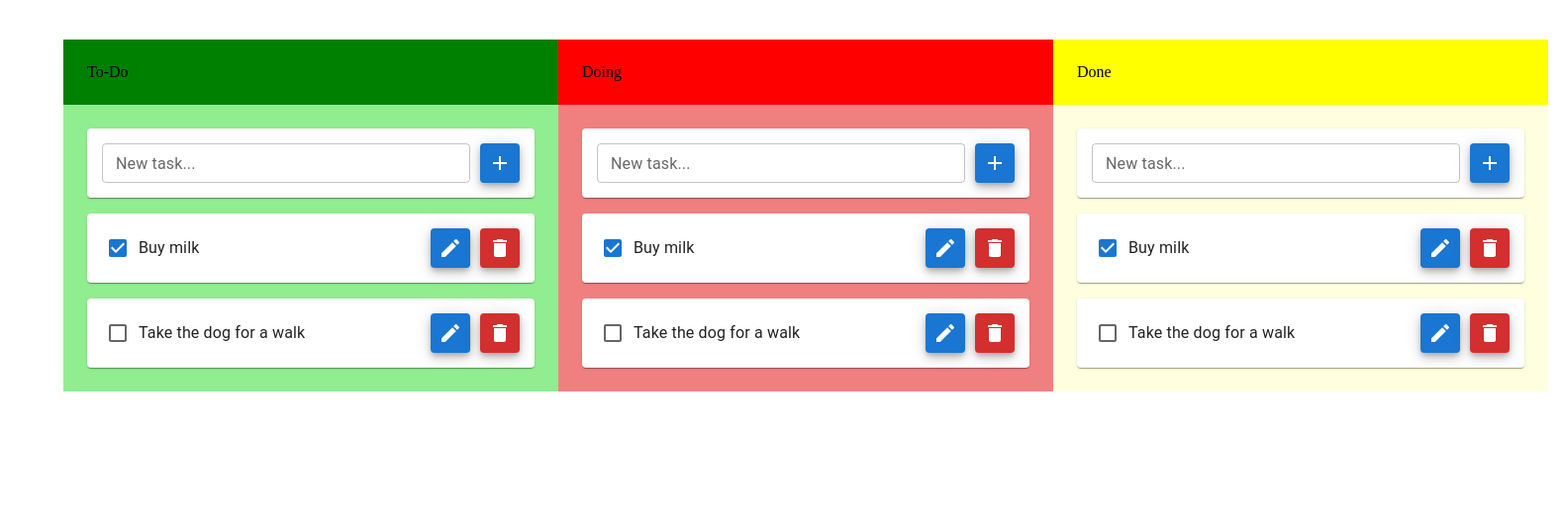
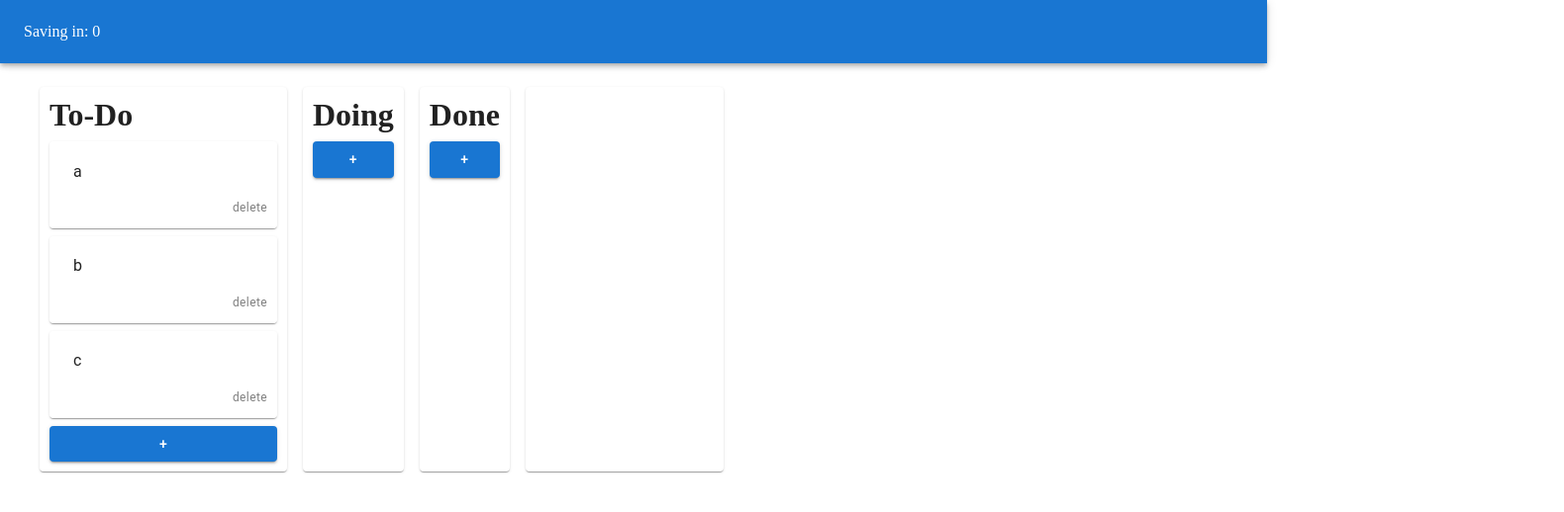
Before and after one commit to richard-nagy/task_manager, a React (Create React App) app: page / in a window 1280 px wide. Shown: the top 518 px of the page at 99% size, 1580 px wide, since content can reach past the window. Built offline with nearby package versions, Linux system fonts and the light colour scheme.

Commit message:
Remove styling, add functions to handle tasks

```diff
--- a/src/App.js
+++ b/src/App.js
@@ -1,21 +1,105 @@
+import { AppBar, Box, Button, CircularProgress, Paper, Toolbar, Typography } from "@mui/material";
 import { Container, Stack } from "@mui/system";
-import React, { useState } from "react";
+import React, { createContext, useEffect, useState } from "react";
 import TaskList from "./components/TaskList";
 
+const Context = createContext("Default Value");
+let id = 0;
+
 function App() {
-    const [columns, setColumns] = useState([
-        { id: "0", title: "To-Do", bgColor: { main: "lightgreen", second: "green" } },
-        { id: "0", title: "Doing", bgColor: { main: "lightcoral", second: "red" } },
-        { id: "0", title: "Done", bgColor: { main: "lightyellow", second: "yellow" } },
+    const [time, setTime] = useState(5);
+    const [taskLists, setTaskLists] = useState([
+        {
+            id: `list${id++}`,
+            title: "To-Do",
+            tasks: [
+                { id: `task${id++}`, description: "a" },
+                { id: `task${id++}`, description: "b" },
+                { id: `task${id++}`, description: "c" },
+            ],
+            bgColor: { main: "lightgreen", second: "green" },
+        },
+        {
+            id: `list${id++}`,
+            title: "Doing",
+            tasks: [],
+            bgColor: { main: "lightcoral", second: "red" },
+        },
+        {
+            id: `list${id++}`,
+            title: "Done",
+            tasks: [],
+            bgColor: { main: "lightyellow", second: "yellow" },
+        },
     ]);
 
+    function refreshClock() {
+        setTime((old) => (old > 0 ? old - 1 : old));
+    }
+
+    useEffect(() => {
+        const timerId = setInterval(refreshClock, 1000);
+        return function cleanup() {
+            clearInterval(timerId);
+        };
+    }, []);
+
+    useEffect(() => {
+        if (time === 0) {
+            console.log("saved");
+            // TODO: Upload changes to database
+        }
+    }, [time]);
+
+    const changeListsTasks = (type, taskIndex, listIndex, task) => {
+        setTime(5);
+
+        const newLists = taskLists;
+        console.log(taskLists);
+
+        switch (type) {
+            case "add":
+                newLists[listIndex].tasks.push({ id: `task${id++}`, description: task });
+                setTaskLists(newLists);
+                break;
+            case "edit":
+                newLists[listIndex].tasks[taskIndex] = task;
+                setTaskLists(newLists);
+                break;
+            case "delete":
+                newLists[listIndex].tasks = newLists[listIndex].tasks.filter(
+                    (_, i) => i !== taskIndex
+                );
+                setTaskLists(newLists);
+                break;
+            default:
+                break;
+        }
+    };
+
     return (
-        <Stack direction="row" p={5} sx={{ width: "max-content" }}>
-            {columns.map((e) => {
-                return <TaskList key={e.id} title={e.title} bgColor={e.bgColor} />;
-            })}
-        </Stack>
+        <Context.Provider value={changeListsTasks}>
+            <Box mt={6}>
+                <AppBar position="fixed">
+                    <Toolbar>
+                        <Typography variant="static" component="div">
+                            Saving in: {time}
+                        </Typography>
+                    </Toolbar>
+                </AppBar>
+            </Box>
+            <Stack direction="row" p={5} sx={{ width: "max-content" }} spacing={2}>
+                {taskLists.map((list, i) => {
+                    return <TaskList list={list} listIndex={i} />;
+                })}
+                <Container
+                    component={Paper}
+                    sx={{ width: "200px", bacgkroundColor: "red", margin: "5px" }}
+                ></Container>
+            </Stack>
+        </Context.Provider>
     );
 }
 
 export default App;
+export { Context };
--- a/src/components/Task.js
+++ b/src/components/Task.js
@@ -1,5 +1,13 @@
-import { Checkbox, Grid, Stack, TextField } from "@mui/material";
-import React, { useState } from "react";
+import {
+    Checkbox,
+    Grid,
+    Link,
+    Stack,
+    TextareaAutosize,
+    TextField,
+    Typography,
+} from "@mui/material";
+import React, { createContext, useContext, useState } from "react";
 import { ContainerPaper } from "../styles/common/Paper";
 import DeleteIcon from "@mui/icons-material/Delete";
 import EditIcon from "@mui/icons-material/Edit";
@@ -8,67 +16,62 @@ import SaveIcon from "@mui/icons-material/Save";
 import MuiFab from "../styles/common/Fab";
 import { TextContainer } from "../styles/Task";
 import { ButtonStack, ResponsiveStack } from "../styles/common/Stack";
+import styled from "@emotion/styled";
+import { Context } from "../App";
 
-const Task = ({ item, removeTodo, updateTodo }) => {
-    const [edit, setEdit] = useState(false);
-    const [text, setText] = useState(item.text);
+const CssTextField = styled(TextField)({
+    "& .MuiOutlinedInput-root": {
+        "&.Mui-focused": {
+            backgroundColor: "#FFFFFF80",
+            border: "none",
+        },
+        "&:hover": {
+            backgroundColor: "#FFFFFFB3",
+        },
+        "& fieldset": {
+            border: "none",
+        },
+    },
+});
 
-    const handleSave = (done) => {
-        updateTodo(item.id, { id: item.id, text: text, done: done });
-        setEdit(false);
+const Task = ({ task, taskIndex, listIndex }) => {
+    const [editedTask, setEditedTask] = useState({ id: task.id, description: task.description });
+
+    const changeListsTasks = useContext(Context);
+
+    const handleTextboxInput = (e) => {
+        setEditedTask((oldTask) => ({ ...oldTask, description: e.target.value }));
+        changeListsTasks("edit", taskIndex, listIndex, editedTask);
     };
 
-    const handleCancel = () => {
-        setText(item.text);
-        setEdit(false);
-    };
-
-    const handleChange = (e) => {
-        setText(e.target.value);
-    };
-
-    const handleDelete = (e) => {
-        removeTodo(item.id);
-    };
-
-    const TaskContent = () => {
-        if (edit) {
-            return (
-                <>
-                    <TextField value={text} onChange={(e) => handleChange(e)} />
-                    <MuiFab tooltip="Save" color="success" onClick={() => handleSave(item.done)}>
-                        <SaveIcon />
-                    </MuiFab>
-                    <MuiFab tooltip="Cancel" color="error" onClick={handleCancel}>
-                        <CancelIcon />
-                    </MuiFab>
-                </>
-            );
-        }
-
-        return (
-            <>
-                <Stack direction="row" justifyContent="flexStart" alignItems="center" width={1}>
-                    <Checkbox checked={item.done} onChange={() => handleSave(!item.done)} />
-                    <TextContainer>{item.text}</TextContainer>
-                </Stack>
-                <ButtonStack>
-                    <MuiFab tooltip="Edit" color="primary" onClick={() => setEdit(true)}>
-                        <EditIcon />
-                    </MuiFab>
-                    <MuiFab tooltip="Delete" color="error" onClick={handleDelete}>
-                        <DeleteIcon />
-                    </MuiFab>
-                </ButtonStack>
-            </>
-        );
+    const handleDeleteClick = () => {
+        changeListsTasks("delete", taskIndex, listIndex);
     };
 
     return (
         <ContainerPaper>
-            <ResponsiveStack direction="row" alignItems="center">
-                {TaskContent()}
-            </ResponsiveStack>
+            <Stack direction="column" alignItems="flex-end">
+                <CssTextField
+                    multiline
+                    value={editedTask.description}
+                    onChange={(e) => handleTextboxInput(e)}
+                    maxRows={6}
+                />
+                <Typography
+                    variant="caption"
+                    mt={1}
+                    sx={{
+                        color: "gray",
+                        ":hover": {
+                            cursor: "pointer",
+                            textDecoration: "underline",
+                        },
+                    }}
+                    onClick={handleDeleteClick}
+                >
+                    delete
+                </Typography>
+            </Stack>
         </ContainerPaper>
     );
 };
--- a/src/components/TaskForm.js
+++ b/src/components/TaskForm.js
@@ -1,39 +1,60 @@
-import { TextField } from "@mui/material";
+import { Button, Fab, Paper, TextField } from "@mui/material";
 import { Stack } from "@mui/system";
-import React, { useState } from "react";
-import MuiFab from "../styles/common/Fab";
+import React, { useContext, useState } from "react";
 import AddIcon from "@mui/icons-material/Add";
-import { ContainerPaper } from "../styles/common/Paper";
-import { ResponsiveStack } from "../styles/common/Stack";
+import CloseIcon from "@mui/icons-material/Close";
+import { Context } from "../App";
+// import MuiFab from "../styles/common/Fab";
+// import { ContainerPaper } from "../styles/common/Paper";
+// import { ResponsiveStack } from "../styles/common/Stack";
 
-function TaskForm(props) {
-    const [input, setInput] = useState(props.edit ? props.edit.value : "");
+function TaskForm({ listIndex }) {
+    const [input, setInput] = useState("");
+    const [addNewTask, setAddNewTask] = useState(false);
+
+    const changeListsTasks = useContext(Context);
 
     const handleChange = (e) => {
         setInput(e.target.value);
     };
 
-    const handleSubmit = (e) => {
-        e.preventDefault();
-
-        props.onSubmit({
-            id: Math.floor(Math.random() * 10000),
-            text: input,
-        });
+    const handleClickSubmit = () => {
+        changeListsTasks("add", null, listIndex, input);
         setInput("");
+        setAddNewTask(false);
     };
 
+    const handleClickCancel = () => {
+        setInput("");
+        setAddNewTask(false);
+    };
+
+    if (!addNewTask) {
+        return (
+            <Button
+                onClick={() => {
+                    setAddNewTask(true);
+                }}
+            >
+                +
+            </Button>
+        );
+    }
+
     return (
-        <ContainerPaper>
-            <form onSubmit={handleSubmit}>
-                <ResponsiveStack>
+        <Paper>
+            <form onSubmit={handleClickSubmit}>
+                <Stack direction="row">
                     <TextField label="New task..." value={input} onChange={handleChange} />
-                    <MuiFab tooltip="Add" color="primary" onClick={handleSubmit}>
+                    <Fab tooltip="Add" color="primary" onClick={handleClickSubmit}>
                         <AddIcon />
-                    </MuiFab>
-                </ResponsiveStack>
+                    </Fab>
+                    <Fab tooltip="Add" color="error" onClick={handleClickCancel}>
+                        <CloseIcon />
+                    </Fab>
+                </Stack>
             </form>
-        </ContainerPaper>
+        </Paper>
     );
 }
 
--- a/src/components/TaskList.js
+++ b/src/components/TaskList.js
@@ -1,53 +1,29 @@
 import React, { useState } from "react";
 import Task from "./Task";
 import TaskForm from "./TaskForm";
-import { Box, Container, Typography } from "@mui/material";
+import { Box, Container, Paper, Typography } from "@mui/material";
 import { Stack } from "@mui/system";
-import { TasksContainer } from "../styles/TaskList";
+// import { TasksContainer } from "../styles/TaskList";
 
-function TaskList({ title, bgColor }) {
-    const [todos, setTodos] = useState([
-        { id: 0, text: "Buy milk", done: true },
-        { id: 1, text: "Take the dog for a walk", done: false },
-    ]);
-
-    const submitTask = (todo) => {
-        if (!todo.text || /^\s*$/.test(todo.text)) {
-            console.log("cant add empty task");
-            return;
-        }
-
-        setTodos((oldTodos) => [...oldTodos, todo]);
-    };
-
-    const updateTodo = (todoId, newItem) => {
-        setTodos((oldTodos) => oldTodos.map((item) => (item.id === todoId ? newItem : item)));
-    };
-
-    const removeTodo = (id) => {
-        const removedArr = [...todos].filter((todo) => todo.id !== id);
-        setTodos(removedArr);
-    };
-
+function TaskList({ list, listIndex }) {
     return (
-        <Container sx={{ width: "500px" }}>
-            <TasksContainer bgColor={bgColor.second}>{title}</TasksContainer>
-            <TasksContainer bgColor={bgColor.main}>
-                <Stack direction="column" spacing={2}>
-                    <TaskForm onSubmit={submitTask} />
-                    {todos.map((item) => {
+        <Paper sx={{ padding: "10px" }}>
+            <Stack direction="column" spacing={1}>
+                <h1>{list.title}</h1>
+                {list.tasks.map((task, i) => {
                     return (
                         <Task
-                                key={item.id}
-                                item={item}
-                                removeTodo={removeTodo}
-                                updateTodo={updateTodo}
+                            key={task.id}
+                            task={task}
+                            listId={list.id}
+                            taskIndex={i}
+                            listIndex={listIndex}
                         />
                     );
                 })}
+                <TaskForm listIndex={listIndex} />
             </Stack>
-            </TasksContainer>
-        </Container>
+        </Paper>
     );
 }
 
--- a/src/styles/TaskList.js
+++ b/src/styles/TaskList.js
@@ -3,16 +3,16 @@ import { Box } from "@mui/system";
 
 export const TasksContainer = ({ children, bgColor, ...rest }) => {
     return (
-        <Box
+        <Paper
             {...rest}
             sx={{
                 p: 3,
                 backgroundColor: bgColor,
-                width: "100%",
+                width: "400px",
                 maxWidth: "md",
             }}
         >
             {children}
-        </Box>
+        </Paper>
     );
 };
--- a/src/styles/common/Paper.js
+++ b/src/styles/common/Paper.js
@@ -3,4 +3,5 @@ import { Paper } from "@mui/material";
 
 export const ContainerPaper = styled(Paper)(() => ({
     padding: "10px",
+    backgroundColor: "#FFFFFFB3",
 }));
--- a/src/styles/common/Stack.js
+++ b/src/styles/common/Stack.js
@@ -16,7 +16,7 @@ export const ResponsiveStack = ({ children, ...rest }) => {
 
 export const ButtonStack = ({ children, ...rest }) => {
     return (
-        <Stack direction="row" {...rest} sx={{ width: { xs: "100%", sm: "100px" } }}>
+        <Stack {...rest} sx={{ width: { xs: "100%", sm: "100px" } }}>
             {children}
         </Stack>
     );
```
Also changed, not shown: src/theme.js (+7 -1 lines). Lines whose indentation alone changed are shown as unchanged.
